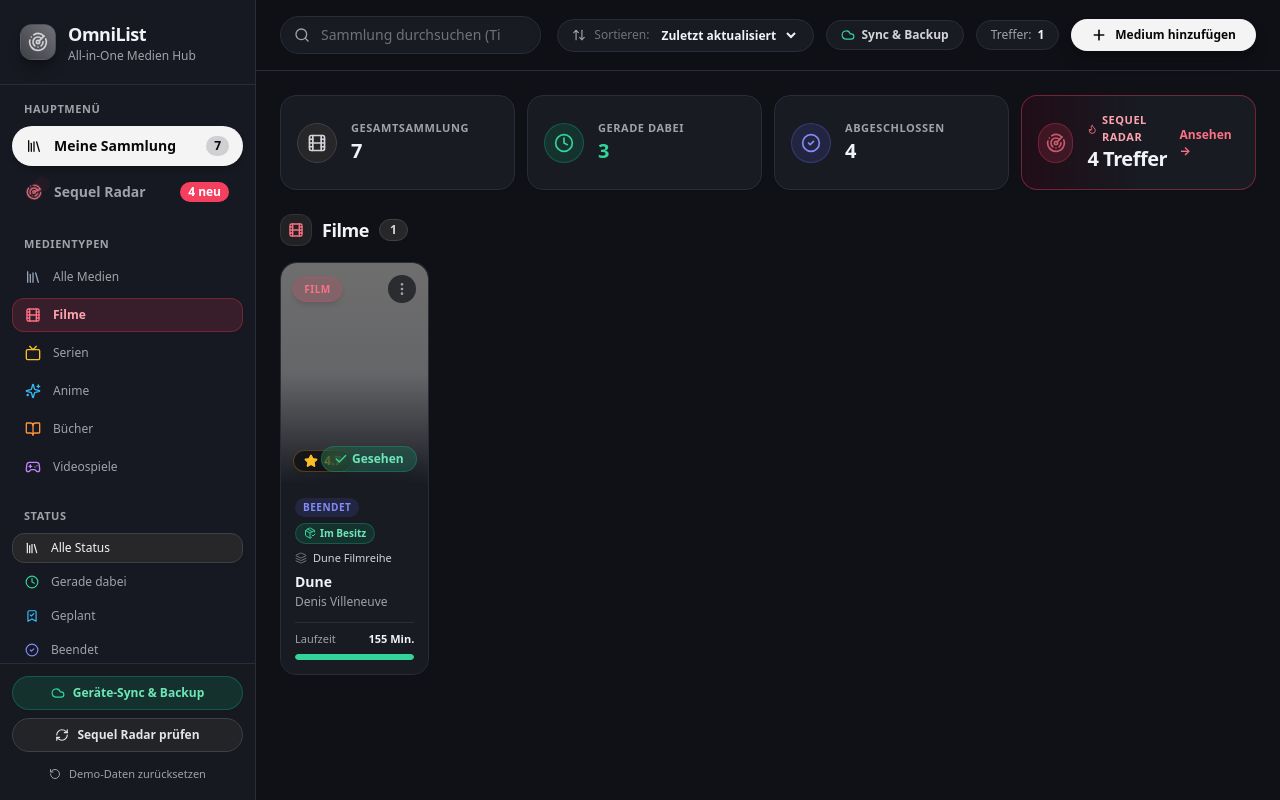
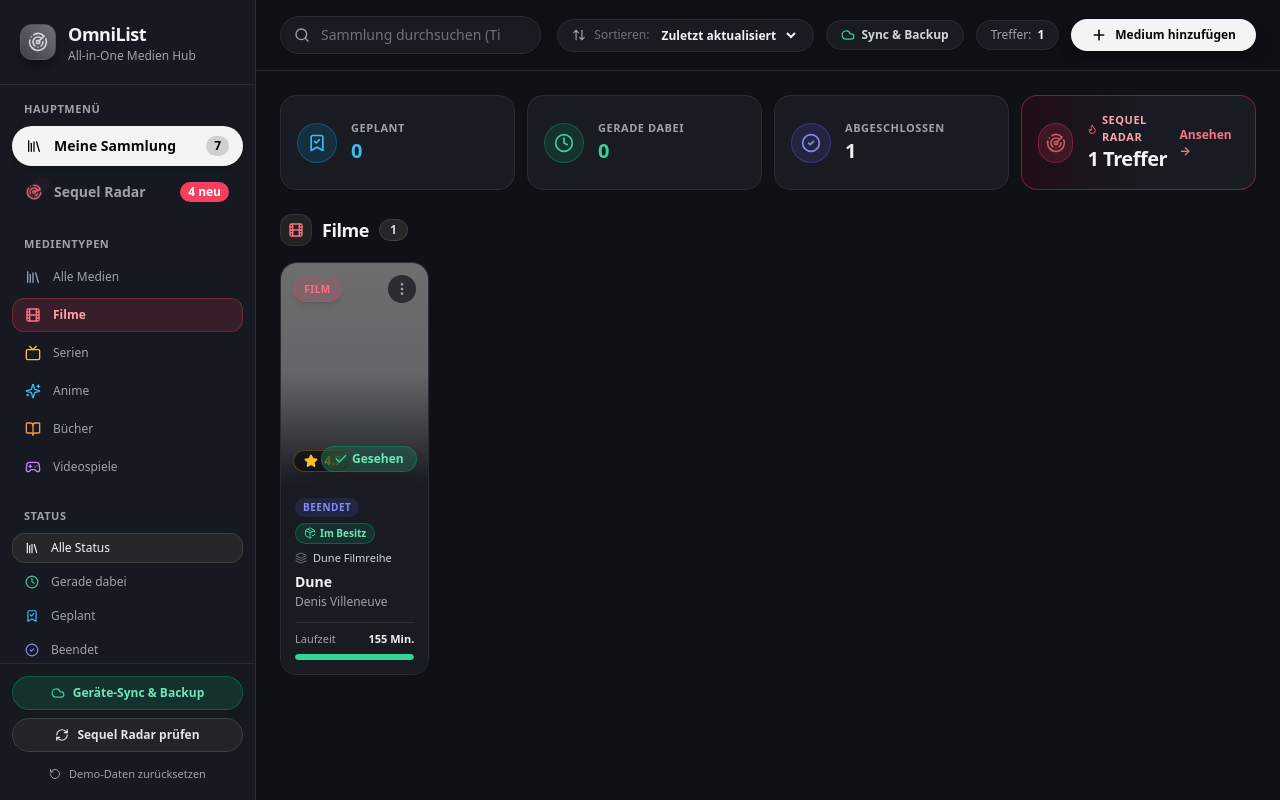
Before and after one commit to hiqqu/OmniList, a Next.js app: page / in a window 1280 px wide. Both pictures are taken after a click on the button "Filme". Built offline with nearby package versions, Linux system fonts and the light colour scheme; grey boxes are pictures that could not be loaded.

Commit message:
Show Geplant instead of Gesamtsammlung when viewing specific category

```diff
--- a/src/app/page.tsx
+++ b/src/app/page.tsx
@@ -445,6 +445,9 @@ export default function Home() {
               <StatsBar
                 media={media}
                 sequels={sequels}
+                selectedType={selectedType}
+                selectedStatus={selectedStatus}
+                onSelectStatus={setSelectedStatus}
                 onOpenSequelRadar={() => setCurrentView('sequel_radar')}
               />
 
--- a/src/components/StatsBar.tsx
+++ b/src/components/StatsBar.tsx
@@ -1,35 +1,91 @@
 'use client';
 
 import React from 'react';
-import { Film, CheckCircle2, Clock, Radar, Flame } from 'lucide-react';
-import { MediaItem, SequelNotification } from '@/types/media';
+import { Film, CheckCircle2, Clock, Radar, Flame, BookmarkCheck } from 'lucide-react';
+import { MediaItem, SequelNotification, MediaType, MediaStatus } from '@/types/media';
+import { cn } from '@/lib/utils';
 
 interface StatsBarProps {
   media: MediaItem[];
   sequels: SequelNotification[];
+  selectedType?: MediaType | 'all';
+  selectedStatus?: MediaStatus | 'all';
+  onSelectStatus?: (status: MediaStatus | 'all') => void;
   onOpenSequelRadar: () => void;
 }
 
-export const StatsBar: React.FC<StatsBarProps> = ({ media, sequels, onOpenSequelRadar }) => {
-  const inProgressCount = media.filter((m) => m.status === 'in_progress').length;
-  const completedCount = media.filter((m) => m.status === 'completed').length;
-  const unhandledSequelCount = sequels.filter((s) => !s.isDismissed && !s.isAdded).length;
+export const StatsBar: React.FC<StatsBarProps> = ({
+  media,
+  sequels,
+  selectedType = 'all',
+  selectedStatus,
+  onSelectStatus,
+  onOpenSequelRadar,
+}) => {
+  const isAllType = selectedType === 'all';
+  const relevantMedia = isAllType ? media : media.filter((m) => m.type === selectedType);
+
+  const plannedCount = relevantMedia.filter((m) => m.status === 'planned').length;
+  const inProgressCount = relevantMedia.filter((m) => m.status === 'in_progress').length;
+  const completedCount = relevantMedia.filter((m) => m.status === 'completed').length;
+
+  const sequelCount = isAllType
+    ? sequels.filter((s) => !s.isDismissed && !s.isAdded).length
+    : sequels.filter(
+        (s) =>
+          !s.isDismissed &&
+          !s.isAdded &&
+          (s.parentMediaType === selectedType || s.sequelType === selectedType)
+      ).length;
 
   return (
     <div className="grid grid-cols-2 md:grid-cols-4 gap-3 mb-6">
-      {/* Total Library */}
-      <div className="p-4 rounded-2xl bg-[#181B22] border border-[#282D37] flex items-center gap-3.5 shadow-sm">
-        <div className="w-10 h-10 rounded-full bg-zinc-800 border border-zinc-700 flex items-center justify-center text-zinc-300">
-          <Film className="w-5 h-5" />
+      {/* Slot 1: Gesamtsammlung (All) OR Geplant (Specific Category) */}
+      {isAllType ? (
+        <div
+          onClick={() => onSelectStatus?.('all')}
+          className={cn(
+            'p-4 rounded-2xl bg-[#181B22] border border-[#282D37] flex items-center gap-3.5 shadow-sm transition-all',
+            onSelectStatus && 'cursor-pointer hover:border-zinc-600',
+            selectedStatus === 'all' && onSelectStatus && 'ring-1 ring-zinc-500/40 bg-zinc-800/40'
+          )}
+        >
+          <div className="w-10 h-10 rounded-full bg-zinc-800 border border-zinc-700 flex items-center justify-center text-zinc-300">
+            <Film className="w-5 h-5" />
+          </div>
+          <div>
+            <span className="text-[11px] font-bold text-zinc-400 uppercase tracking-wider block">Gesamtsammlung</span>
+            <span className="text-xl font-extrabold text-[#F1F3F7] tracking-tight">{relevantMedia.length}</span>
+          </div>
         </div>
-        <div>
-          <span className="text-[11px] font-bold text-zinc-400 uppercase tracking-wider block">Gesamtsammlung</span>
-          <span className="text-xl font-extrabold text-[#F1F3F7] tracking-tight">{media.length}</span>
+      ) : (
+        <div
+          onClick={() => onSelectStatus?.(selectedStatus === 'planned' ? 'all' : 'planned')}
+          className={cn(
+            'p-4 rounded-2xl bg-[#181B22] border border-[#282D37] flex items-center gap-3.5 shadow-sm transition-all',
+            onSelectStatus && 'cursor-pointer hover:border-sky-500/50',
+            selectedStatus === 'planned' && onSelectStatus && 'ring-1 ring-sky-500/50 bg-sky-500/10 border-sky-500/40'
+          )}
+        >
+          <div className="w-10 h-10 rounded-full bg-sky-500/15 border border-sky-500/30 flex items-center justify-center text-sky-400">
+            <BookmarkCheck className="w-5 h-5" />
+          </div>
+          <div>
+            <span className="text-[11px] font-bold text-zinc-400 uppercase tracking-wider block">Geplant</span>
+            <span className="text-xl font-extrabold text-sky-400 tracking-tight">{plannedCount}</span>
+          </div>
         </div>
-      </div>
+      )}
 
-      {/* Currently In Progress */}
-      <div className="p-4 rounded-2xl bg-[#181B22] border border-[#282D37] flex items-center gap-3.5 shadow-sm">
+      {/* Slot 2: Currently In Progress */}
+      <div
+        onClick={() => onSelectStatus?.(selectedStatus === 'in_progress' ? 'all' : 'in_progress')}
+        className={cn(
+          'p-4 rounded-2xl bg-[#181B22] border border-[#282D37] flex items-center gap-3.5 shadow-sm transition-all',
+          onSelectStatus && 'cursor-pointer hover:border-emerald-500/50',
+          selectedStatus === 'in_progress' && onSelectStatus && 'ring-1 ring-emerald-500/50 bg-emerald-500/10 border-emerald-500/40'
+        )}
+      >
         <div className="w-10 h-10 rounded-full bg-emerald-500/15 border border-emerald-500/30 flex items-center justify-center text-emerald-400">
           <Clock className="w-5 h-5" />
         </div>
@@ -39,8 +95,15 @@ export const StatsBar: React.FC<StatsBarProps> = ({ media, sequels, onOpenSequel
         </div>
       </div>
 
-      {/* Completed */}
-      <div className="p-4 rounded-2xl bg-[#181B22] border border-[#282D37] flex items-center gap-3.5 shadow-sm">
+      {/* Slot 3: Completed */}
+      <div
+        onClick={() => onSelectStatus?.(selectedStatus === 'completed' ? 'all' : 'completed')}
+        className={cn(
+          'p-4 rounded-2xl bg-[#181B22] border border-[#282D37] flex items-center gap-3.5 shadow-sm transition-all',
+          onSelectStatus && 'cursor-pointer hover:border-indigo-500/50',
+          selectedStatus === 'completed' && onSelectStatus && 'ring-1 ring-indigo-500/50 bg-indigo-500/10 border-indigo-500/40'
+        )}
+      >
         <div className="w-10 h-10 rounded-full bg-indigo-500/15 border border-indigo-500/30 flex items-center justify-center text-indigo-400">
           <CheckCircle2 className="w-5 h-5" />
         </div>
@@ -50,7 +113,7 @@ export const StatsBar: React.FC<StatsBarProps> = ({ media, sequels, onOpenSequel
         </div>
       </div>
 
-      {/* Sequel Radar Alert Card */}
+      {/* Slot 4: Sequel Radar Alert Card */}
       <div
         onClick={onOpenSequelRadar}
         className="p-4 rounded-2xl bg-gradient-to-r from-rose-950/30 via-[#181B22] to-[#181B22] border border-rose-500/40 hover:border-rose-400 flex items-center justify-between cursor-pointer transition-all group shadow-sm hover:shadow-rose-950/20"
@@ -65,7 +128,7 @@ export const StatsBar: React.FC<StatsBarProps> = ({ media, sequels, onOpenSequel
               Sequel Radar
             </span>
             <span className="text-xl font-extrabold text-[#F1F3F7] tracking-tight">
-              {unhandledSequelCount} {unhandledSequelCount === 1 ? 'Treffer' : 'Treffer'}
+              {sequelCount} {sequelCount === 1 ? 'Treffer' : 'Treffer'}
             </span>
           </div>
         </div>
```
